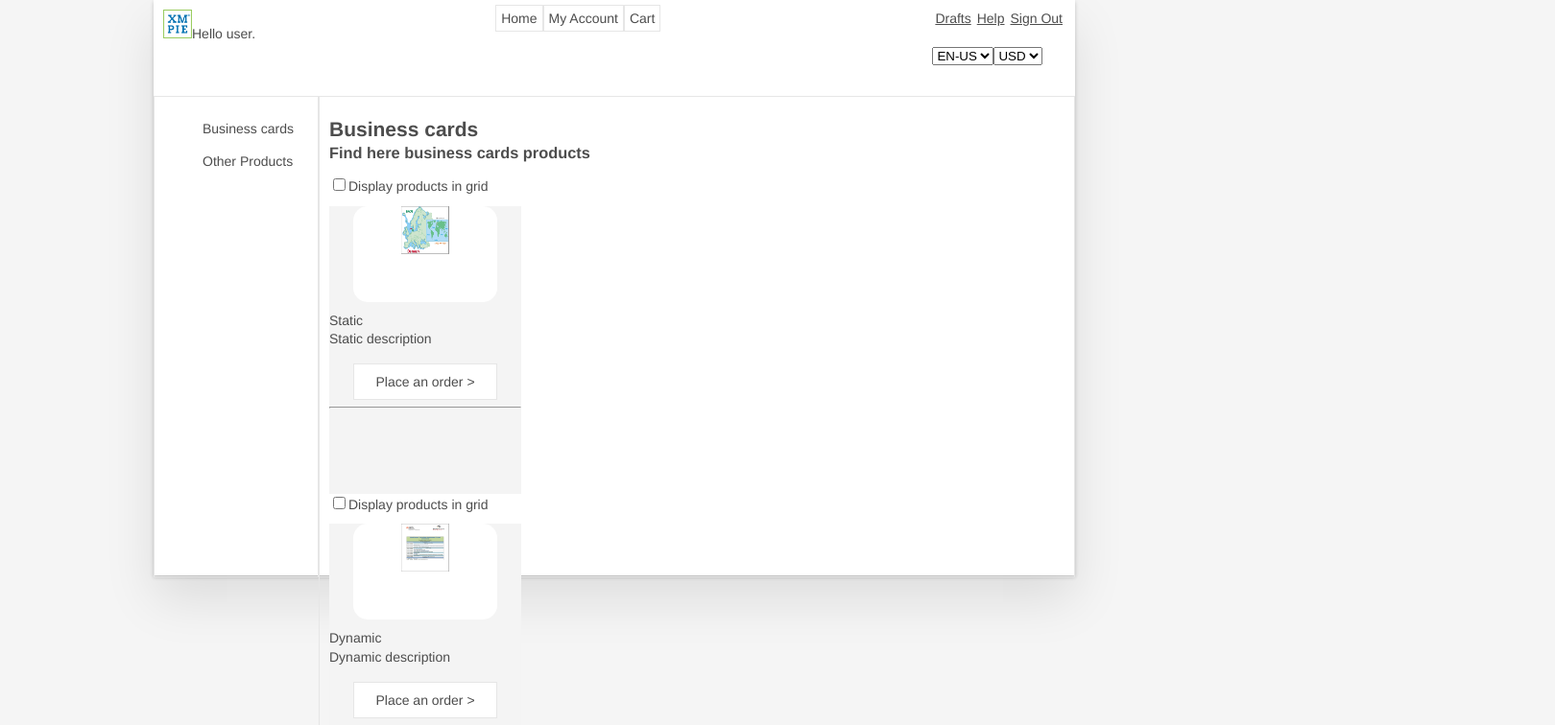
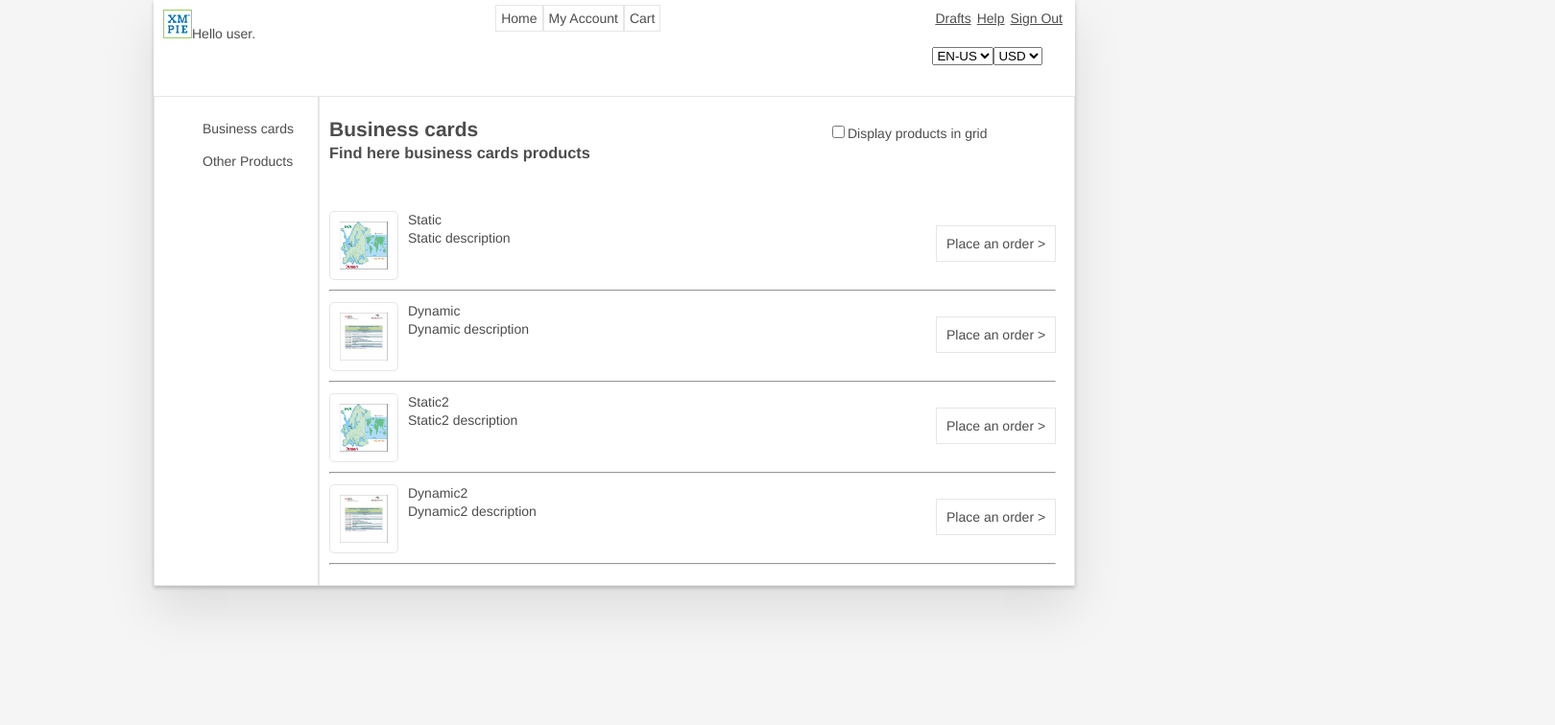
Before and after one commit to shvekyha/uStore-NG2-product-list, an Angular app: page /productList in a window 1280 px wide. Both pictures are taken after a click on the element "Business cards". Shown: the top 756 px of the page at 96% size, 1620 px wide, since content can reach past the window. Built offline with nearby package versions, Linux system fonts and the light colour scheme.

Commit message:
fixed grid display in productInGrid component (also support for multiple rows)

```diff
--- a/src/app/product-list/product-group.service.ts
+++ b/src/app/product-list/product-group.service.ts
@@ -23,7 +23,9 @@ export class ProductGroupService {
   GetMock() : ProductGroup[]{
     let productList1 : Product[] = [
       {id: 1, name: "Static", description: "Static description", thumbnailURL: "../../assets/static thumbnail.PNG"},
-      {id: 2, name: "Dynamic", description: "Dynamic description", thumbnailURL: "../../assets/dynamic thumbnail.PNG"}
+      {id: 2, name: "Dynamic", description: "Dynamic description", thumbnailURL: "../../assets/dynamic thumbnail.PNG"},
+      {id: 3, name: "Static2", description: "Static2 description", thumbnailURL: "../../assets/static thumbnail.PNG"},
+      {id: 4, name: "Dynamic2", description: "Dynamic2 description", thumbnailURL: "../../assets/dynamic thumbnail.PNG"}
     ];
     let productList2 : Product[] = [
       {id: 1, name: "Composite", description: "Composite description", thumbnailURL: "../../assets/composite thumbnail.jpg"},
--- a/src/app/product-list/product-in-grid.component.ts
+++ b/src/app/product-list/product-in-grid.component.ts
@@ -15,8 +15,8 @@ import { Component, OnInit, Input, Output, EventEmitter } from '@angular/core';
       <div class="placeAnOrder">
         <button class="btnPlaceAnOrder" (click)="placeAnOrderClicked.emit()">Place an order ></button>
       </div>
-      <hr>
     </div>
+    <div *ngIf="product.id % 3 === 0"><br /></div>
   `,
   styles: []
 })
--- a/src/app/product-list/product.component.ts
+++ b/src/app/product-list/product.component.ts
@@ -5,9 +5,6 @@ import { Component, OnInit, Input } from '@angular/core';
 @Component({
   selector: 'app-product',
   template: `
-    <label class="cbDisplayGrid"><input #cbDisplayGrid
-           type="checkbox"
-           (change)="toggelCheckbox(cbDisplayGrid)">Display products in grid</label>
     <app-product-in-list *ngIf="currentView === 'list'"
                          [product]="product"
                          (placeAnOrderClicked)="onClick()"></app-product-in-list>
@@ -20,18 +17,12 @@ import { Component, OnInit, Input } from '@angular/core';
 export class ProductComponent implements OnInit {
 
   @Input() product : Product;
+  @Input() currentView : string;
 
-  public currentView : string;
   public router: Router;
 
   constructor(router: Router) {
     this.router = router;
-    this.currentView = 'grid';
-  }
-
-  toggelCheckbox(element: HTMLInputElement): void {
-    element.checked ? this.currentView = 'grid' : this.currentView = 'list';
-
   }
 
   onClick(){
--- a/src/app/product-list/products-container.component.ts
+++ b/src/app/product-list/products-container.component.ts
@@ -5,7 +5,14 @@ import { Component, OnInit, Input } from '@angular/core';
   selector: 'app-products-container',
   template: `
   <section class="productsContainer">
-    <app-product *ngFor="let product of currentGroup.productList" [product]="product"></app-product>
+  <div  class="cbDisplayGrid">
+    <label>
+      <input #cbDisplayGrid
+           type="checkbox"
+           (change)="toggelCheckbox(cbDisplayGrid)">Display products in grid
+    </label>
+  </div>
+    <app-product *ngFor="let product of currentGroup.productList" [product]="product" [currentView]="currentView"></app-product>
   </section>
   `,
   styles: []
@@ -13,10 +20,15 @@ import { Component, OnInit, Input } from '@angular/core';
 export class ProductsContainerComponent implements OnInit {
 
   @Input() currentGroup : ProductGroup;
+  public currentView : string;
 
   constructor() {
+    this.currentView = 'list';
+  }
 
-   }
+  toggelCheckbox(element: HTMLInputElement): void {
+    element.checked ? this.currentView = 'grid' : this.currentView = 'list';
+  }
 
   ngOnInit() {
 
--- a/src/styles.css
+++ b/src/styles.css
@@ -42,7 +42,8 @@ body {
 	position: relative;
 	box-shadow: 0 2px 4px 0 rgba(0, 0, 0, 0.2),
                 0 25px 50px 0 rgba(0, 0, 0, 0.1);
-    height: 600px;
+    min-height: 600px;
+    display: grid;
 }
 
 header{
@@ -89,13 +90,12 @@ header{
 
 .groupListSection{
     float: left;
-    border-right: 1px solid #e6e6e6;
     width: 150px;
     min-height: 480px;
 }
 .productsSection{
     float: left;
-    border-left: 1px solid #e6e6e6;
+    border-left: 2px solid #e6e6e6;
     min-height: 480px;
 }
 .groupTitle{
@@ -107,7 +107,9 @@ header{
 }
 
 .cbDisplayGrid{
-    /* float:right; */
+    top: -55px;
+    right: -520px;
+    position: relative;
 }
 
 .list.product{
@@ -117,8 +119,11 @@ header{
 
 .grid.product{
     background-color: #F4F4F4;
-    height: 300px;
+    height: 230px;
     width: 200px;
+    padding: 10px;
+    float: left;
+    margin: 5px 5px;
 }
 
 .list .productThumbnail{
```
